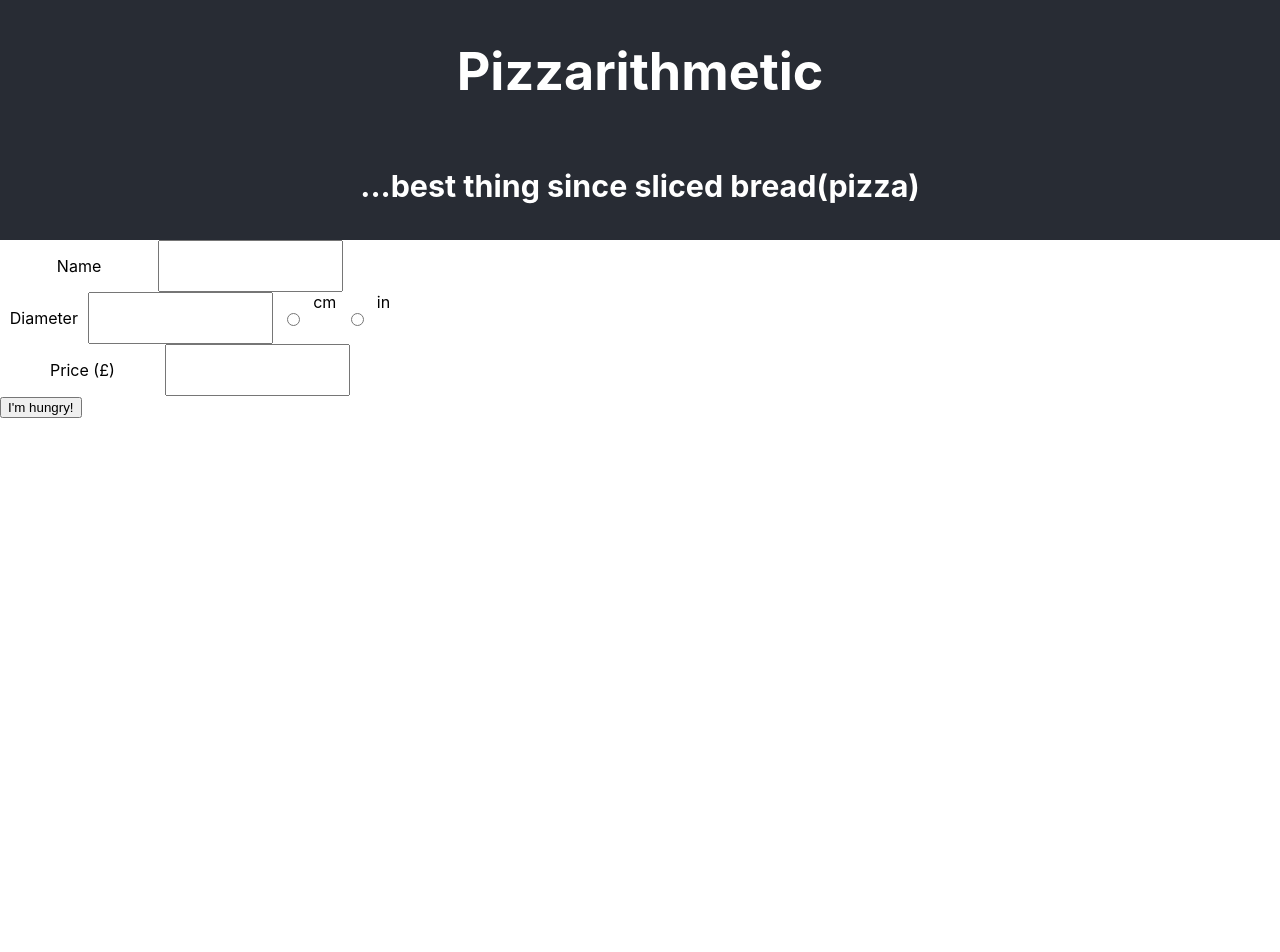
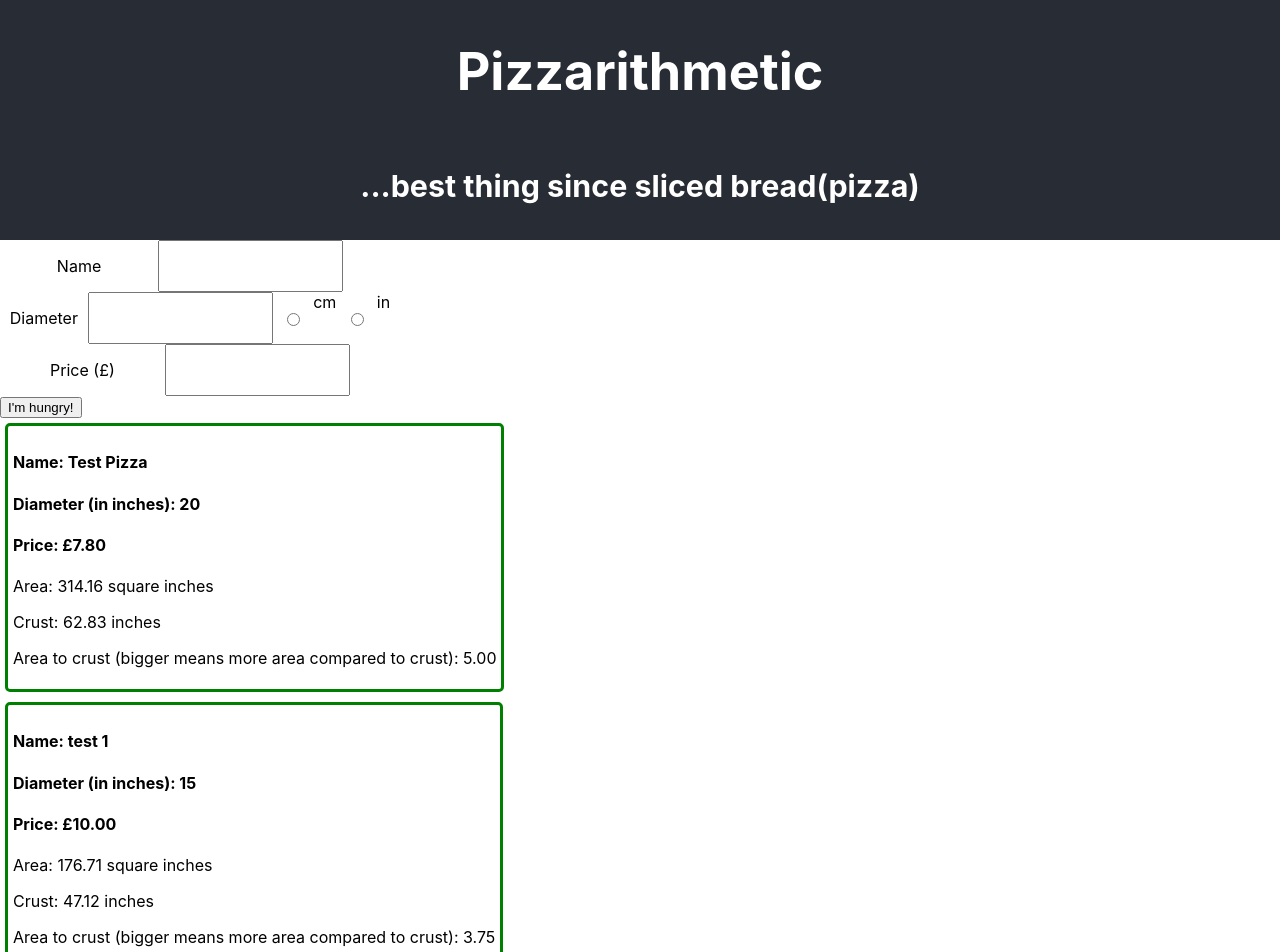
Before and after one commit to spwhittaker/pizza-maths, a React (Create React App) app: page / in a window 1280 px wide. Shown: the top 952 px of the page. Before the commit the page ends 800 px from the top, so only its background shows below. Built offline with nearby package versions, Linux system fonts and the light colour scheme.

Commit message:
added PizzaCard and PizzaCards components

```diff
--- a/src/App.js
+++ b/src/App.js
@@ -1,10 +1,18 @@
 import React from "react";
 import logo from "./logo.svg";
-import "./App.css";
+import "./styles/App.css";
 import "./Components/InputForm";
 import InputForm from "./Components/InputForm";
+import PizzaCard from "./Components/PizzaCard";
+import PizzaCards from "./Components/PizzaCards";
 
-function App() {
+class App extends React.Component {
+  constructor(props) {
+    super(props);
+    this.state = { pizzas: [] };
+  }
+
+  render() {
     return (
       <div className="App">
         <header className="App-header">
@@ -12,8 +20,11 @@ function App() {
           <h3>...best thing since sliced bread(pizza)</h3>
         </header>
         <InputForm />
+        <PizzaCard name="Test Pizza" diameter="20" price="7.80" />
+        <PizzaCards />
       </div>
     );
   }
+}
 
 export default App;
--- a/src/Components/InputForm.jsx
+++ b/src/Components/InputForm.jsx
@@ -12,9 +12,13 @@ class InputForm extends Component {
   }
   handleInput = input => {
     input.preventDefault();
+    let inchesVal = this.state.diameterInput;
+    if (document.getElementById("cm").checked) {
+      inchesVal = this.state.diameterInput / 2.54;
+    }
     this.state.pizzas.push({
       name: this.state.nameInput,
-      diameter: this.state.diameterInput,
+      diameter: inchesVal,
       price: this.state.priceInput,
       quantity: 1
     });
--- /dev/null
+++ b/src/Components/PizzaCard.jsx
@@ -0,0 +1,21 @@
+import React from "react";
+import "../styles/PizzaCard.css";
+const PizzaCard = ({ name, diameter, price }) => (
+  <div className="PizzaCard">
+    <h4>Name: {name}</h4>
+    <h4>Diameter (in inches): {diameter}</h4>
+    <h4>Price: £{Number(price).toFixed(2)}</h4>
+    <p>
+      Area: {(Math.PI * Math.pow(diameter / 2, 2)).toFixed(2)} square inches
+    </p>
+    <p>Crust: {(Math.PI * diameter).toFixed(2)} inches</p>
+    <p>
+      Area to crust (bigger means more area compared to crust):{" "}
+      {((Math.PI * Math.pow(diameter / 2, 2)) / (Math.PI * diameter)).toFixed(
+        2
+      )}
+    </p>
+  </div>
+);
+
+export default PizzaCard;
--- /dev/null
+++ b/src/Components/PizzaCards.jsx
@@ -0,0 +1,30 @@
+import React, { Component } from "react";
+
+import PizzaCard from "./PizzaCard";
+
+class PizzaCards extends Component {
+  constructor(props) {
+    super(props);
+    this.state = {
+      pizzas: [
+        { name: "test 1", price: 10.0, diameter: 15 },
+        { name: "test 2", price: 12.5, diameter: 17 }
+      ]
+    };
+  }
+  render() {
+    return (
+      <div className="AllPizzas">
+        {this.state.pizzas.map(pie => {
+          return (
+            <div key={pie["_id"]}>
+              <PizzaCard {...pie} />
+            </div>
+          );
+        })}
+      </div>
+    );
+  }
+}
+
+export default PizzaCards;
--- /dev/null
+++ b/src/styles/PizzaCard.css
@@ -0,0 +1,7 @@
+.PizzaCard {
+  margin: 5px;
+  border: solid green 3px;
+  border-radius: 5px;
+  display: inline-block;
+  padding: 5px;
+}
```
Also changed, not shown: src/styles/App.css (renamed from src/App.css). Lines whose indentation alone changed are shown as unchanged.
